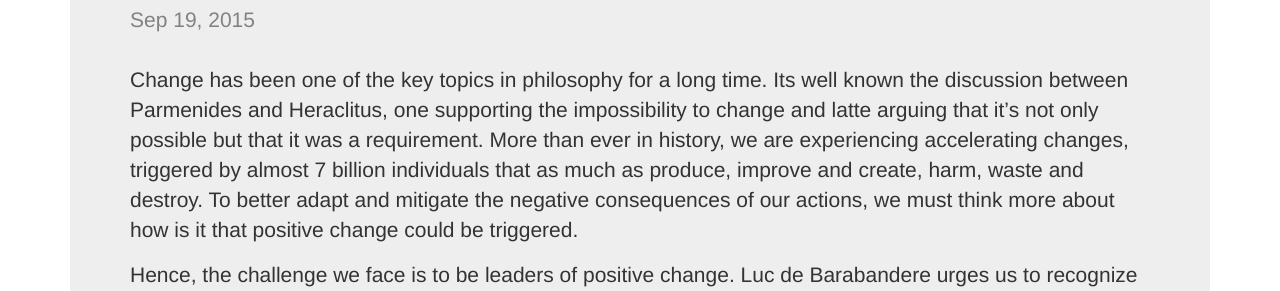
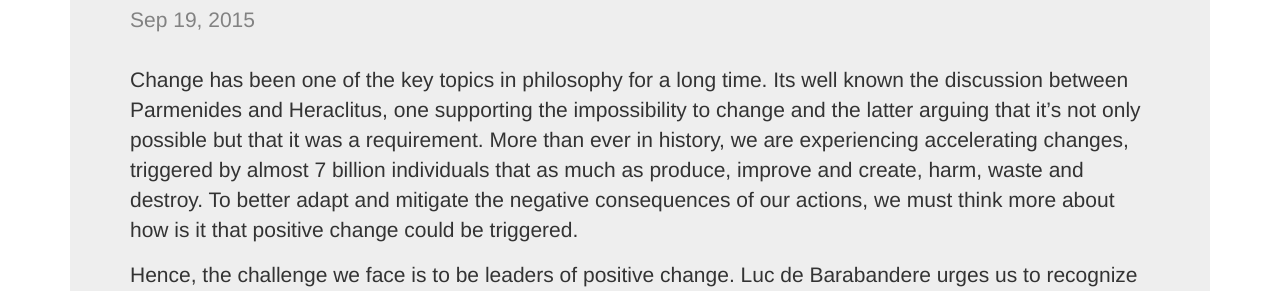
Before and after one commit to juandavidac/test-jekyll, a Jekyll site: the page built from _posts/2015-09-14-welcome-to-jekyll.markdown, in a window 1280 px wide. Shown: the part 161-452 px from the top of the page. Built offline with Jekyll 4.4.1, drawn with Linux system fonts in a browser that asks for light colours.

Commit message:
fix typo

```diff
--- a/_posts/2015-09-14-welcome-to-jekyll.markdown
+++ b/_posts/2015-09-14-welcome-to-jekyll.markdown
@@ -5,7 +5,7 @@ date:   2015-09-19 20:52:18
 categories: jekyll update
 ---
 
-Change has been one of the key topics in philosophy for a long time.  Its well known the discussion between Parmenides and Heraclitus, one supporting the impossibility to change and latte arguing that it's not only possible but that it was a requirement. More than ever in history, we are experiencing accelerating changes, triggered by almost 7 billion individuals that as much as produce, improve and create, harm, waste and destroy.  To better adapt and mitigate the negative consequences of our actions, we must think more about how is it that positive change could be triggered.
+Change has been one of the key topics in philosophy for a long time.  Its well known the discussion between Parmenides and Heraclitus, one supporting the impossibility to change and the latter arguing that it's not only possible but that it was a requirement. More than ever in history, we are experiencing accelerating changes, triggered by almost 7 billion individuals that as much as produce, improve and create, harm, waste and destroy.  To better adapt and mitigate the negative consequences of our actions, we must think more about how is it that positive change could be triggered.
 
 Hence, the challenge we face is to be leaders of positive change. Luc de Barabandere urges us to recognize two branches of change, the change of perception and the change of reality. The first one related to creativity and the latter with innovation.  Luc argues that changing perceptions, which is the first step needed to produce effective change, has been underestimated and forgotten.  Changing perception requires a whole different set of tasks than those needed to changing reality. Changing reality demands planning, coordination and management of resources and teams.  On the other hand, changing perceptions starts with individual thinking and reasoning by which mental models or interpretations of the world are supported or invalidated.
 
```
